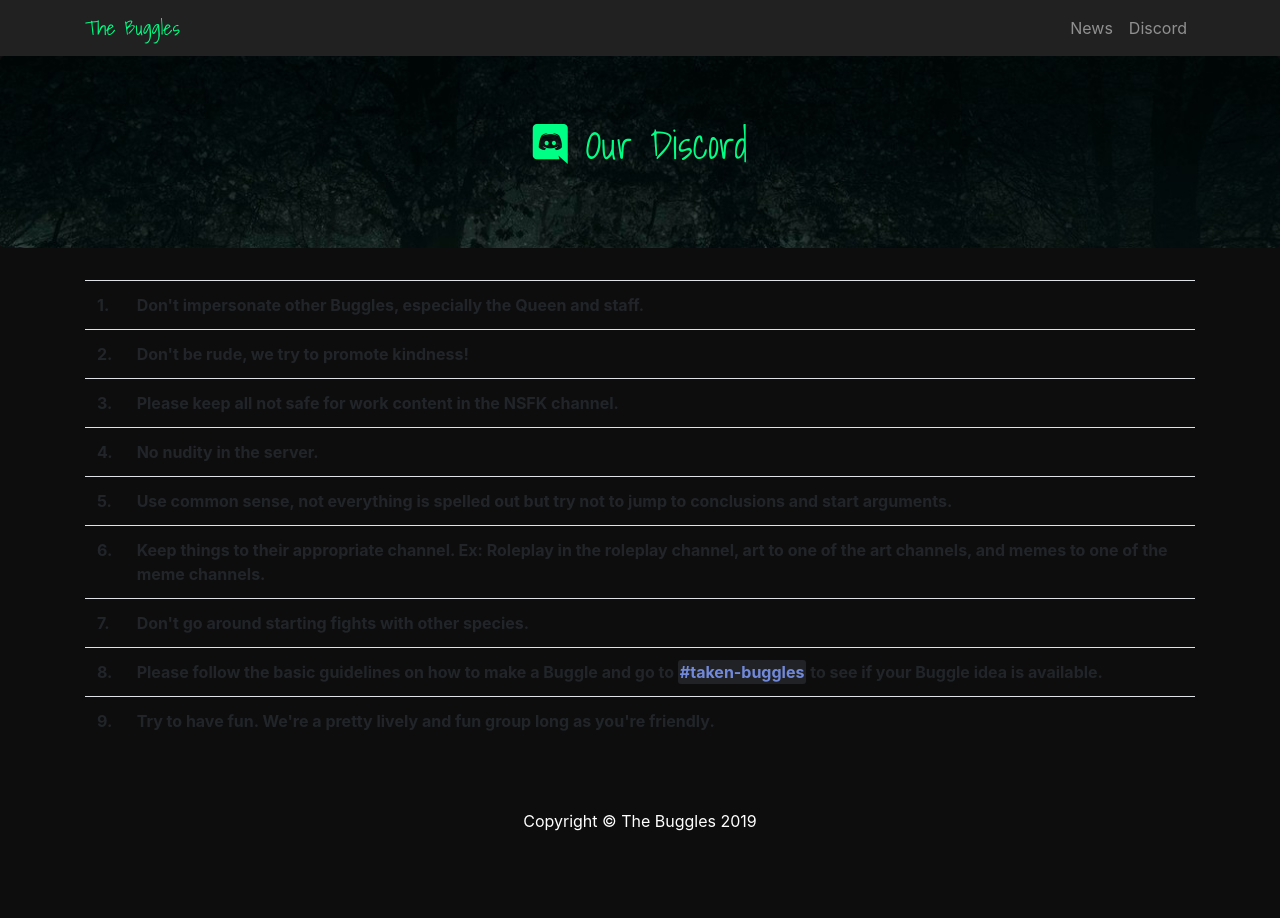
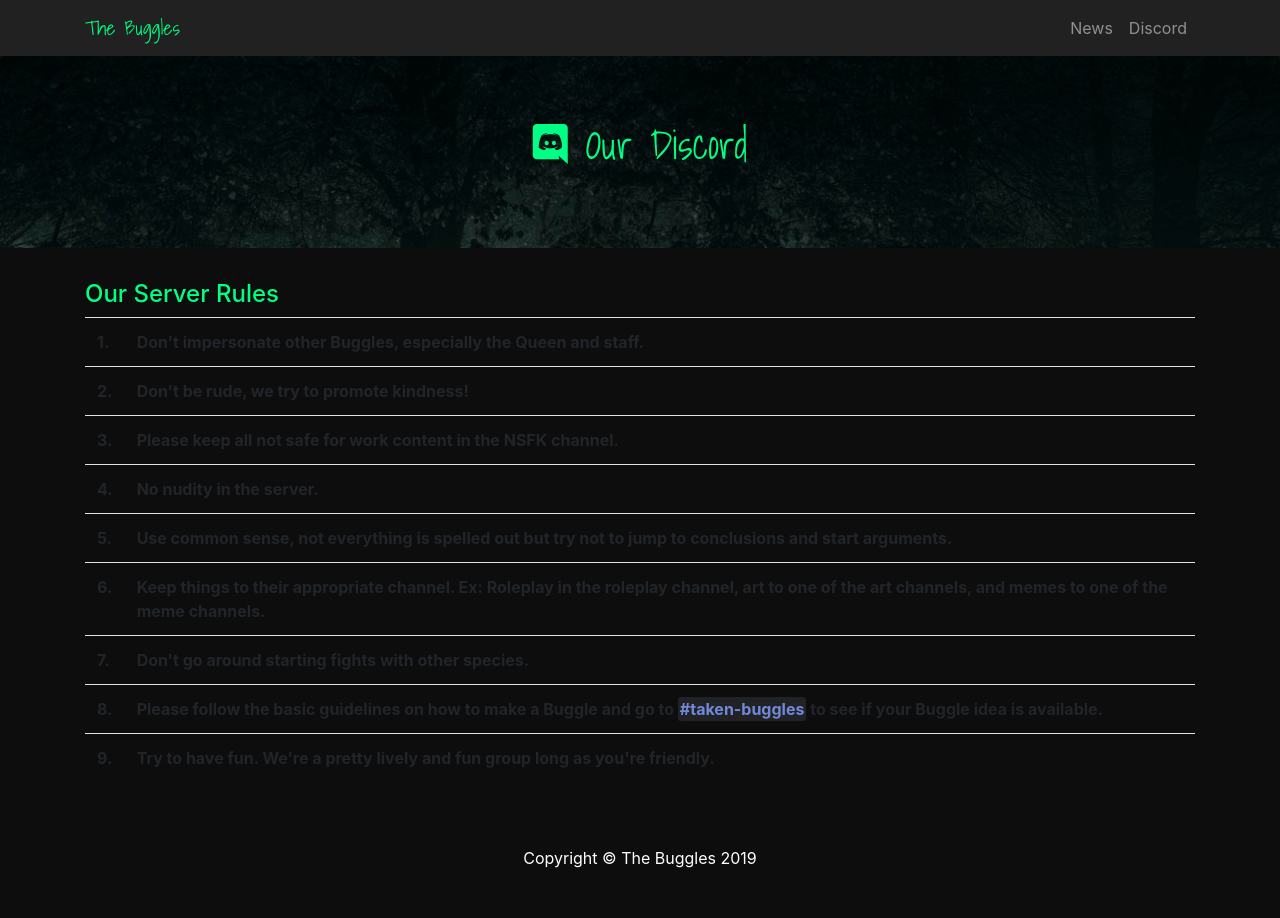
Before and after one commit to bugglespecies/bugglespecies.github.com, a Jekyll site: the page built from discord.md, in a window 1280 px wide. Built offline with Jekyll 4.4.1, drawn with Linux system fonts in a browser that asks for light colours; nearby versions of some CDN libraries.

Commit message:
Update discord.md

```diff
--- a/discord.md
+++ b/discord.md
@@ -5,6 +5,7 @@ summary: Join us on our Discord Server!
 icon: fab fa-discord
 image: /img/social.png
 ---
+<h4 class="text-primary">Our Server Rules</h4>
 <table class="table">
 	<tbody>
 		<tr>
```
